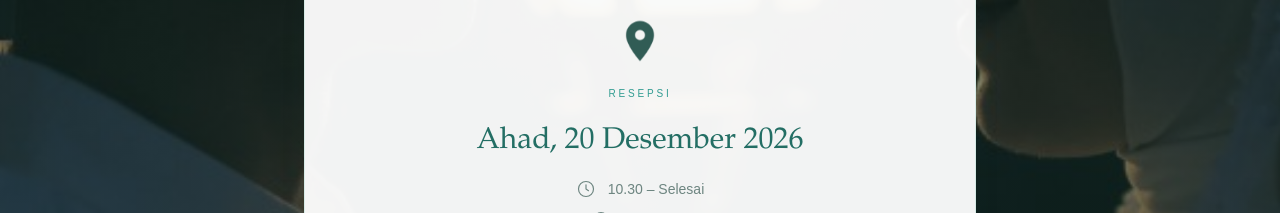
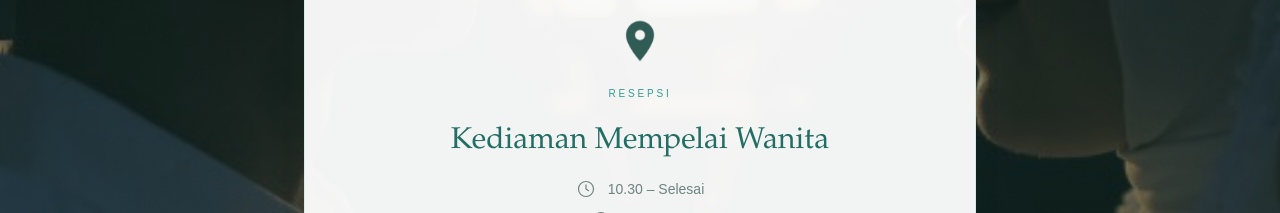
Before and after one commit to Farid4r/undangan-pernikahan, a Next.js app: page / in a window 1280 px wide. Shown: the part 2780-2993 px from the top of the page. Built offline with nearby package versions, Linux system fonts and the light colour scheme; no server answers.

Commit message:
Update wedding date label in Invitation component to reflect bride's residence

```diff
--- a/components/Invitation.tsx
+++ b/components/Invitation.tsx
@@ -214,7 +214,7 @@ export function Invitation({ guestName }: { guestName: string }) {
                 </p>
               </div>
               <p className="mt-5 font-serif text-3xl text-[#236e64]">
-                {wedding.dateLabel}
+                Kediaman Mempelai Wanita
               </p>
               <div className="mt-5 space-y-3 text-sm text-[#6d8580]">
                 <p className="flex items-center justify-center gap-3">
```
